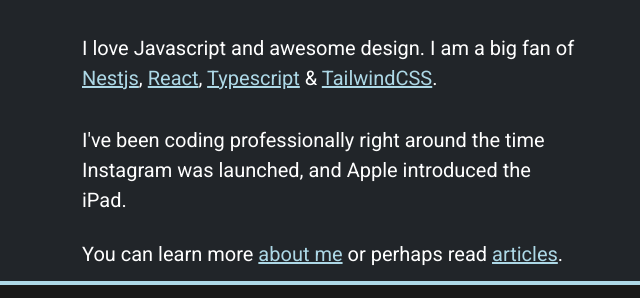
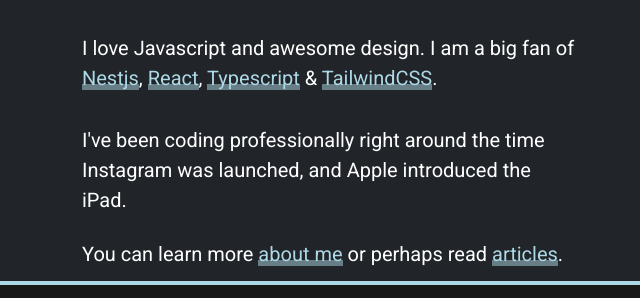
Before and after one commit to WalterCJ/waltercj.github.io, a plain HTML site: page index.html in a window 1280 px wide. Shown: the part 295-593 px from the top of the page, 310-950 px from the left. Drawn offline with Linux system fonts and the light colour scheme.

Commit message:
fix: replace underline

```diff
--- a/index.html
+++ b/index.html
@@ -56,19 +56,19 @@
         </h2>
         <p class="py-5">
           I love Javascript and awesome design. I am a big fan of
-          <a href="https://nestjs.com/" class="text-highlight underline"
+          <a href="https://nestjs.com/" class="text-highlight borderMarker"
             >Nestjs</a
           >,
-          <a href="https://reactjs.org/" class="text-highlight underline"
+          <a href="https://reactjs.org/" class="text-highlight borderMarker"
             >React</a
           >,
           <a
             href="https://www.typescriptlang.org/"
-            class="text-highlight underline"
+            class="text-highlight borderMarker"
             >Typescript</a
           >
           &
-          <a href="https://tailwindcss.com/" class="text-highlight underline"
+          <a href="https://tailwindcss.com/" class="text-highlight borderMarker"
             >TailwindCSS</a
           >.
         </p>
@@ -78,8 +78,8 @@
         </p>
         <p class="py-3">
           You can learn more
-          <a href="#" class="text-highlight underline">about me</a> or perhaps
-          read <a href="#" class="text-highlight underline">articles</a>.
+          <a href="#" class="text-highlight borderMarker">about me</a> or perhaps
+          read <a href="#" class="text-highlight borderMarker">articles</a>.
         </p>
       </div>
     </main>
--- a/src/css/index.css
+++ b/src/css/index.css
@@ -1,6 +1,26 @@
-@import url('https://fonts.googleapis.com/css2?family=Roboto&display=swap');
+@import url("https://fonts.googleapis.com/css2?family=Roboto&display=swap");
 /* purgecss start ignore */
 @tailwind base;
 @tailwind components;
 /* purgecss end ignore */
 @tailwind utilities;
+
+.borderMarker {
+  position: relative;
+}
+
+.borderMarker::after {
+  content: "";
+  position: absolute;
+  z-index: -1;
+  top: 75%;
+  left: -0.1px;
+  right: -0.1px;
+  bottom: 0;
+  transition: top 0.1s ease-in-out;
+  background-color: rgb(173, 216, 230, 0.5);
+}
+
+.borderMarker:hover::after {
+  top: 0;
+}
```
Also changed, not shown: index.css.
